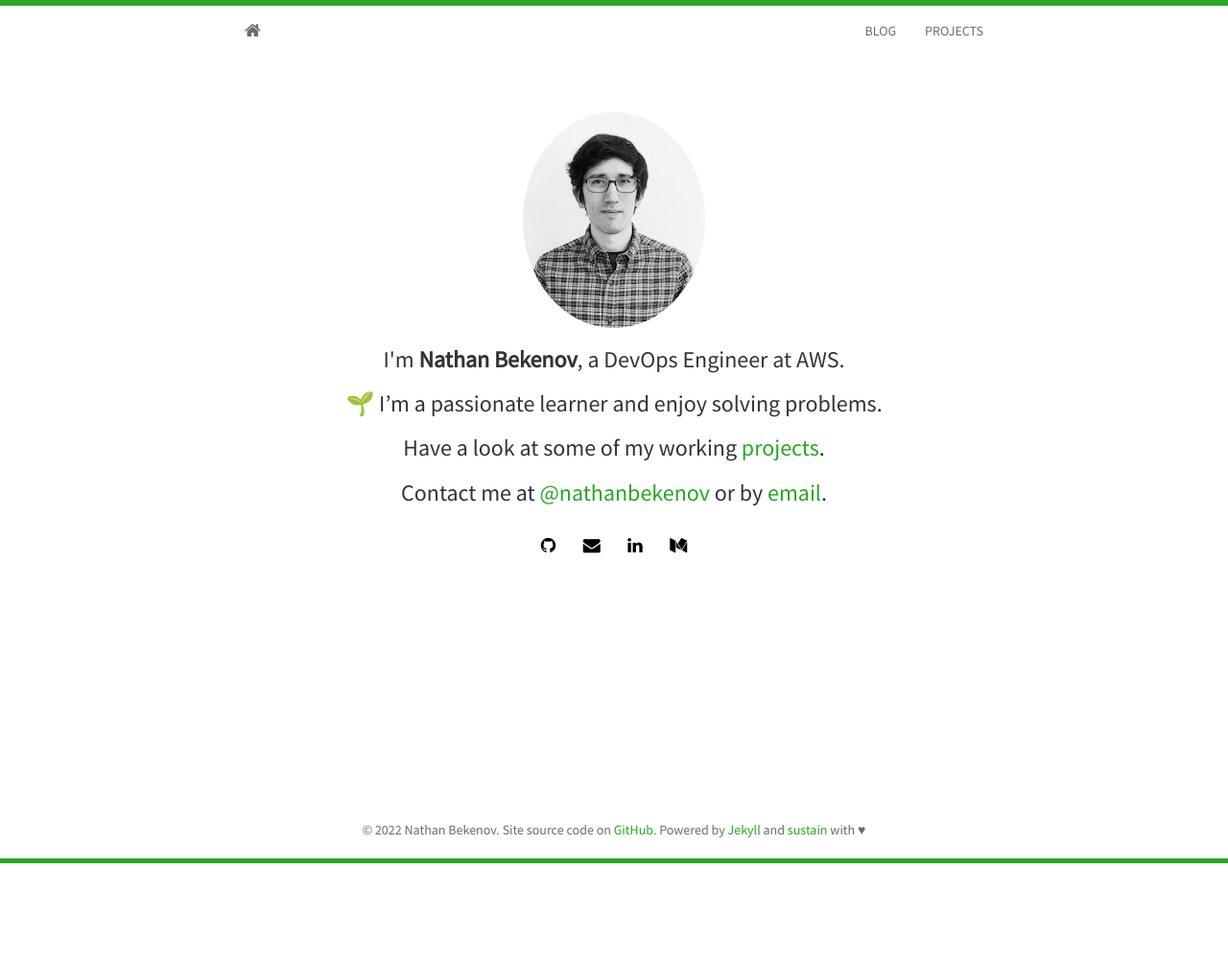
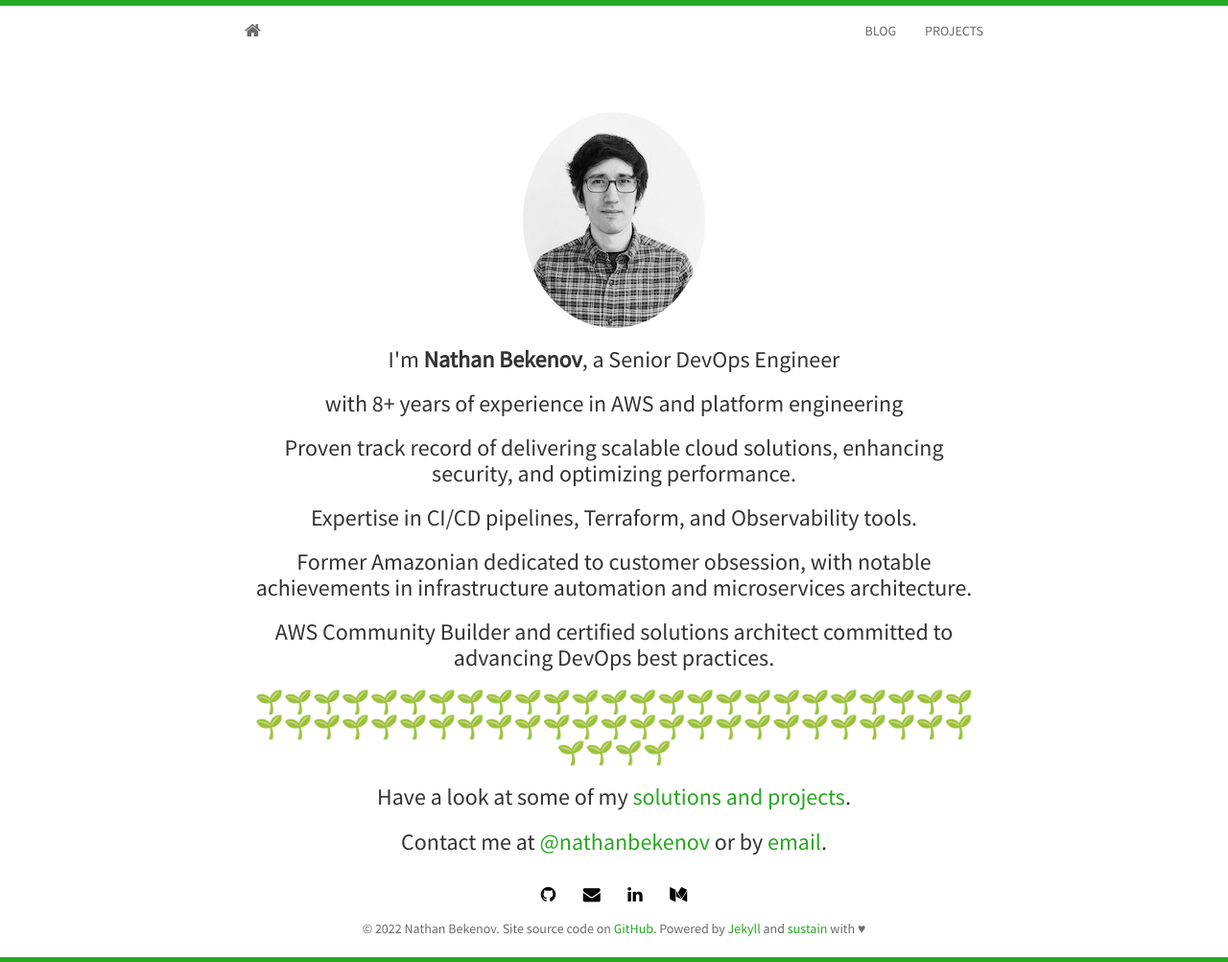
Before and after one commit to nbekenov/nbekenov.github.io, a Jekyll site: the page built from index.html, in a window 1280 px wide. Shown: the whole page at 96% size. Built offline with Jekyll 4.4.1, drawn with Linux system fonts in a browser that asks for light colours; nearby versions of some CDN libraries; the list of posts is cut into pages by our own code; before the commit the page ends 900 px from its top, so only the background shows below that.

Commit message:
update list of projects

```diff
--- a/index.html
+++ b/index.html
@@ -7,9 +7,14 @@
 	  <div class="avatar">
 		<img class="img-circle" src="{{ site.baseurl }}static/img/{{ site.avatar }}" alt="Responsive image">
 	  </div>
-	  <h3>I'm <strong>{{ site.author }}</strong>, a DevOps Engineer at AWS.</h3>
-	  <h3>🌱  I’m a passionate learner and enjoy solving problems.</h3>
-	  <h3>Have a look at some of my working <a href="{{ site.baseurl }}projects.html"> projects</a>.</h3>
+	  <h3>I'm <strong>{{ site.author }}</strong>, a Senior DevOps Engineer </h3>
+	  <h3>with 8+ years of experience in AWS and platform engineering</h3>
+	  <h3>Proven track record of delivering scalable cloud solutions, enhancing security, and optimizing performance.</h3>
+	  <h3>Expertise in CI/CD pipelines, Terraform, and Observability tools.</h3>
+	  <h3>Former Amazonian dedicated to customer obsession, with notable achievements in infrastructure automation and microservices architecture.</h3>
+	  <h3>AWS Community Builder and certified solutions architect committed to advancing DevOps best practices.</h3>
+	  <h3>🌱🌱🌱🌱🌱🌱🌱🌱🌱🌱🌱🌱🌱🌱🌱🌱🌱🌱🌱🌱🌱🌱🌱🌱🌱🌱🌱🌱🌱🌱🌱🌱🌱🌱🌱🌱🌱🌱🌱🌱🌱🌱🌱🌱🌱🌱🌱🌱🌱🌱🌱🌱🌱🌱</h3>
+	  <h3>Have a look at some of my <a href="{{ site.baseurl }}projects.html"> solutions and projects</a>.</h3>
 	  <!-- <h3>For more check out my academic &amp; professional <a href="http://jekyllt.github.io/vitae">Resume</a>.</h3> -->
 	  <h3>Contact me at <a href="http://twitter.com/{{ site.twitter }}">@{{ site.twitter }}</a> or by <a href="mailto:{{ site.email }}">email</a>.</h3>
 	  {% include social.html %}
```
Also changed, not shown: _includes/projects.html (+17 -9 lines).
